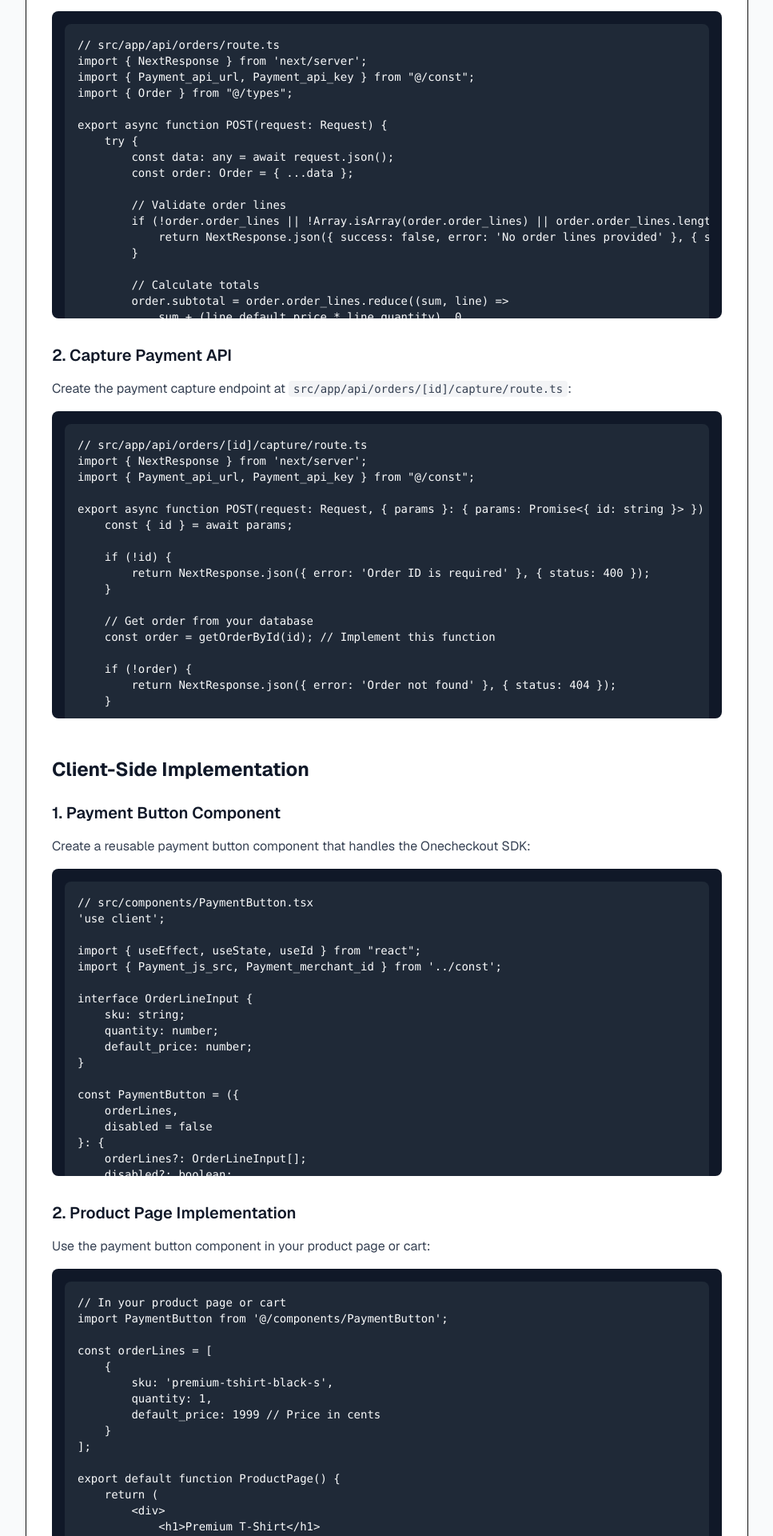
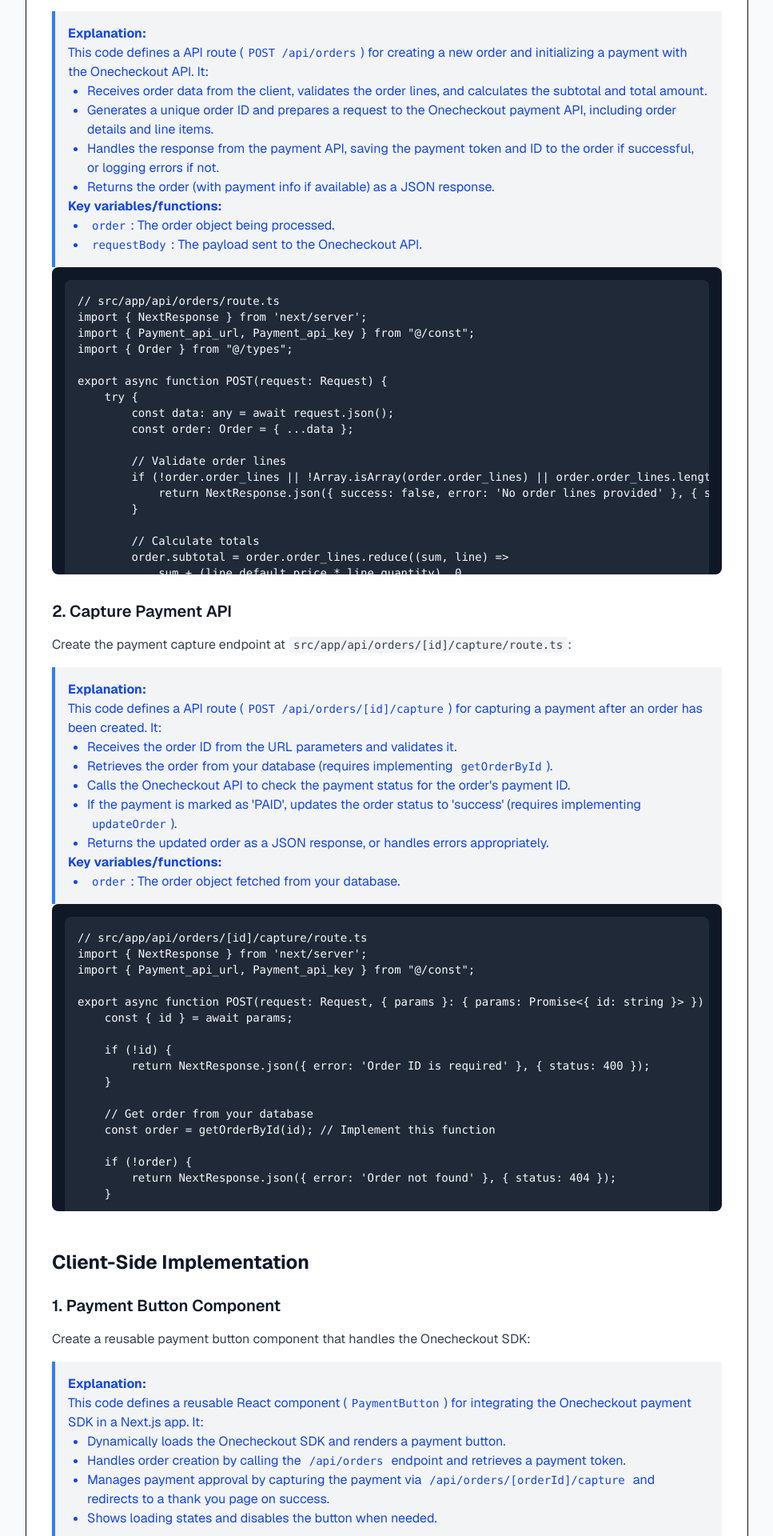
Before and after one commit to co-cam/demo-store, a Next.js app: page /docs in a window 1280 px wide. Shown: the part 980-2900 px from the top of the page at 80% size, without its empty margins (312-1279 px from the left). Built offline with nearby package versions, Linux system fonts and the light colour scheme.

Commit message:
update docs page

```diff
--- a/src/app/docs/page.tsx
+++ b/src/app/docs/page.tsx
@@ -105,6 +105,21 @@
                     <p className="text-gray-700 mb-4">
                       Create the order creation endpoint at <code className="bg-gray-100 px-2 py-1 rounded text-sm">src/app/api/orders/route.ts</code>:
                     </p>
+                    <blockquote className="bg-gray-100 border-l-4 border-blue-500 text-blue-700 p-4">
+                      <p><strong>Explanation:</strong></p>
+                      <p>This code defines a API route (<code>POST /api/orders</code>) for creating a new order and initializing a payment with the Onecheckout API. It:</p>
+                      <ul className="list-disc pl-6">
+                        <li>Receives order data from the client, validates the order lines, and calculates the subtotal and total amount.</li>
+                        <li>Generates a unique order ID and prepares a request to the Onecheckout payment API, including order details and line items.</li>
+                        <li>Handles the response from the payment API, saving the payment token and ID to the order if successful, or logging errors if not.</li>
+                        <li>Returns the order (with payment info if available) as a JSON response.</li>
+                      </ul>
+                      <p><strong>Key variables/functions:</strong></p>
+                      <ul className="list-disc pl-6">
+                        <li><code>order</code>: The order object being processed.</li>
+                        <li><code>requestBody</code>: The payload sent to the Onecheckout API.</li>
+                      </ul>
+                    </blockquote>
                     <div className="bg-gray-900 rounded-lg p-4 overflow-x-auto max-h-96">
                       <pre className="text-sm text-gray-100">
                         <code>{`// src/app/api/orders/route.ts
@@ -192,6 +207,21 @@
                     <p className="text-gray-700 mb-4">
                       Create the payment capture endpoint at <code className="bg-gray-100 px-2 py-1 rounded text-sm">src/app/api/orders/[id]/capture/route.ts</code>:
                     </p>
+                    <blockquote className="bg-gray-100 border-l-4 border-blue-500 text-blue-700 p-4">
+                      <p><strong>Explanation:</strong></p>
+                      <p>This code defines a API route (<code>POST /api/orders/[id]/capture</code>) for capturing a payment after an order has been created. It:</p>
+                      <ul className="list-disc pl-6">
+                        <li>Receives the order ID from the URL parameters and validates it.</li>
+                        <li>Retrieves the order from your database (requires implementing <code>getOrderById</code>).</li>
+                        <li>Calls the Onecheckout API to check the payment status for the order's payment ID.</li>
+                        <li>If the payment is marked as 'PAID', updates the order status to 'success' (requires implementing <code>updateOrder</code>).</li>
+                        <li>Returns the updated order as a JSON response, or handles errors appropriately.</li>
+                      </ul>
+                      <p><strong>Key variables/functions:</strong></p>
+                      <ul className="list-disc pl-6">
+                        <li><code>order</code>: The order object fetched from your database.</li>
+                      </ul>
+                    </blockquote>
                     <div className="bg-gray-900 rounded-lg p-4 overflow-x-auto max-h-96">
                       <pre className="text-sm text-gray-100">
                         <code>{`// src/app/api/orders/[id]/capture/route.ts
@@ -270,6 +300,16 @@
                     <p className="text-gray-700 mb-4">
                       Create a reusable payment button component that handles the Onecheckout SDK:
                     </p>
+                    <blockquote className="bg-gray-100 border-l-4 border-blue-500 text-blue-700 p-4">
+                      <p><strong>Explanation:</strong></p>
+                      <p>This code defines a reusable React component (<code>PaymentButton</code>) for integrating the Onecheckout payment SDK in a Next.js app. It:</p>
+                      <ul className="list-disc pl-6">
+                        <li>Dynamically loads the Onecheckout SDK and renders a payment button.</li>
+                        <li>Handles order creation by calling the <code>/api/orders</code> endpoint and retrieves a payment token.</li>
+                        <li>Manages payment approval by capturing the payment via <code>/api/orders/[orderId]/capture</code> and redirects to a thank you page on success.</li>
+                        <li>Shows loading states and disables the button when needed.</li>
+                      </ul>
+                    </blockquote>
                     <div className="bg-gray-900 rounded-lg p-4 overflow-x-auto max-h-96">
                       <pre className="text-sm text-gray-100">
                         <code>{`// src/components/PaymentButton.tsx
```
